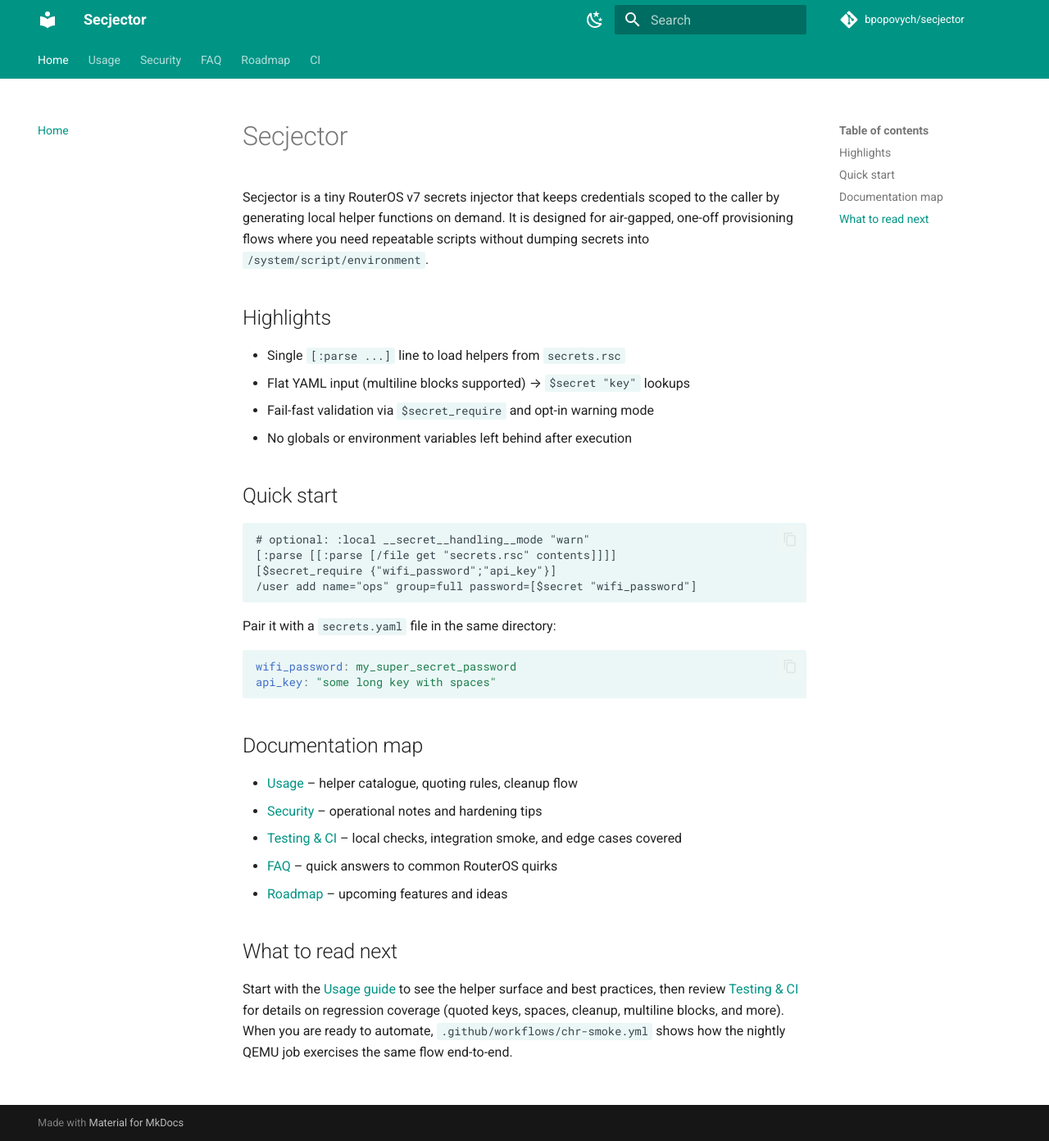
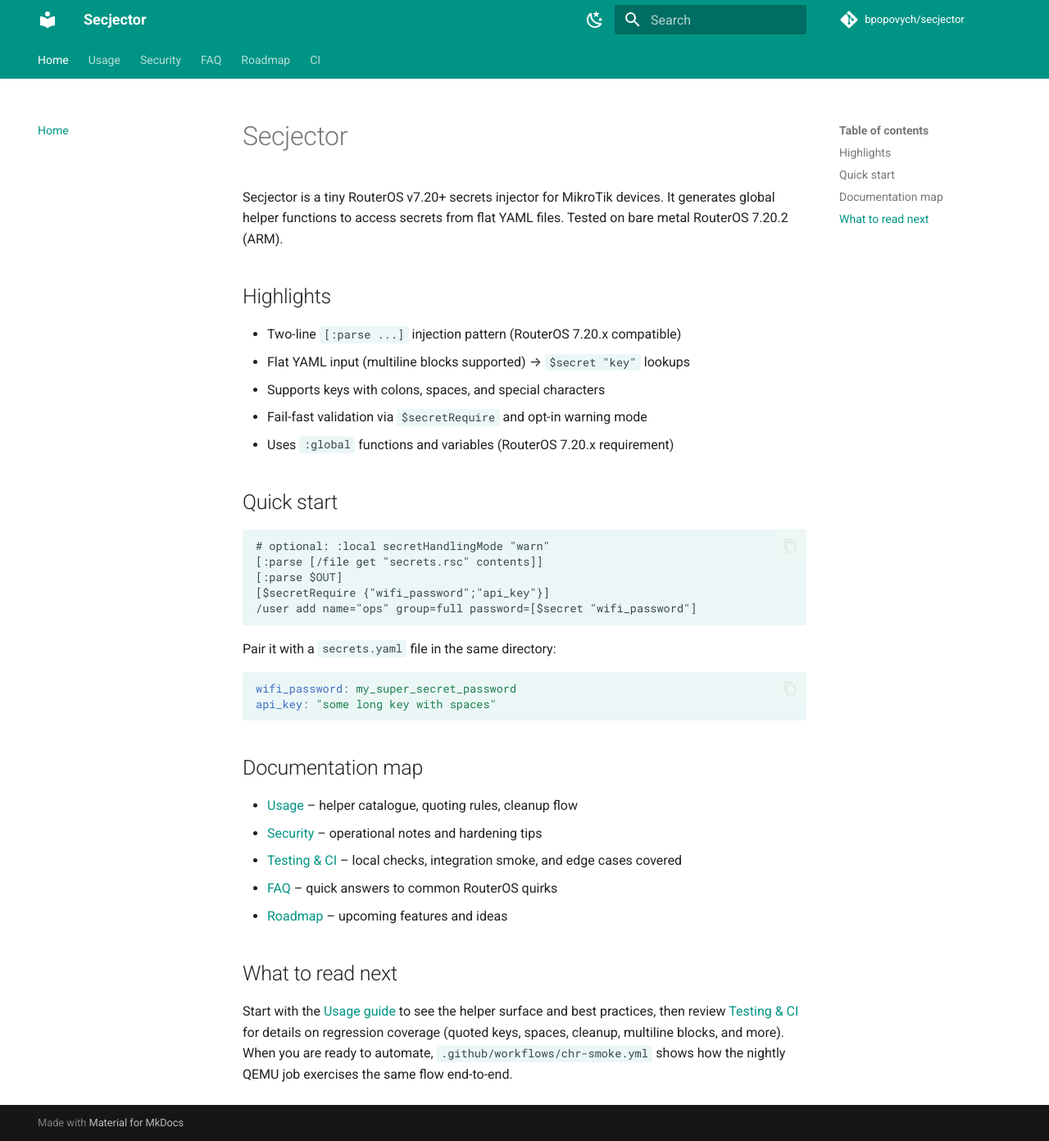
Before and after one commit to bpopovych/secjector, an MkDocs documentation site: the page built from docs/index.md, in a window 1280 px wide and 1392 px high. Shown: the whole window at 82% size. Built offline with MkDocs 1.6.1 and Material for MkDocs 9.7.7, drawn with Linux system fonts in a browser that asks for light colours; comment, search, counter and statistics services are not loaded; the version menu is left out.

Commit message:
Fixed example and readme to match current implementation for initialization mechanism.

````diff
--- a/docs/index.md
+++ b/docs/index.md
@@ -1,18 +1,20 @@
 # Secjector
 
-Secjector is a tiny RouterOS v7 secrets injector that keeps credentials scoped to the caller by generating local helper functions on demand. It is designed for air-gapped, one-off provisioning flows where you need repeatable scripts without dumping secrets into `/system/script/environment`.
+Secjector is a tiny RouterOS v7.20+ secrets injector for MikroTik devices. It generates global helper functions to access secrets from flat YAML files. Tested on bare metal RouterOS 7.20.2 (ARM).
 
 ## Highlights
-- Single `[:parse ...]` line to load helpers from `secrets.rsc`
+- Two-line `[:parse ...]` injection pattern (RouterOS 7.20.x compatible)
 - Flat YAML input (multiline blocks supported) → `$secret "key"` lookups
-- Fail-fast validation via `$secret_require` and opt-in warning mode
-- No globals or environment variables left behind after execution
+- Supports keys with colons, spaces, and special characters
+- Fail-fast validation via `$secretRequire` and opt-in warning mode
+- Uses `:global` functions and variables (RouterOS 7.20.x requirement)
 
 ## Quick start
 ```rsc
-# optional: :local __secret__handling__mode "warn"
-[:parse [[:parse [/file get "secrets.rsc" contents]]]]
-[$secret_require {"wifi_password";"api_key"}]
+# optional: :local secretHandlingMode "warn"
+[:parse [/file get "secrets.rsc" contents]]
+[:parse $OUT]
+[$secretRequire {"wifi_password";"api_key"}]
 /user add name="ops" group=full password=[$secret "wifi_password"]
 ```
 
````
Also changed, not shown: 1 other file.
